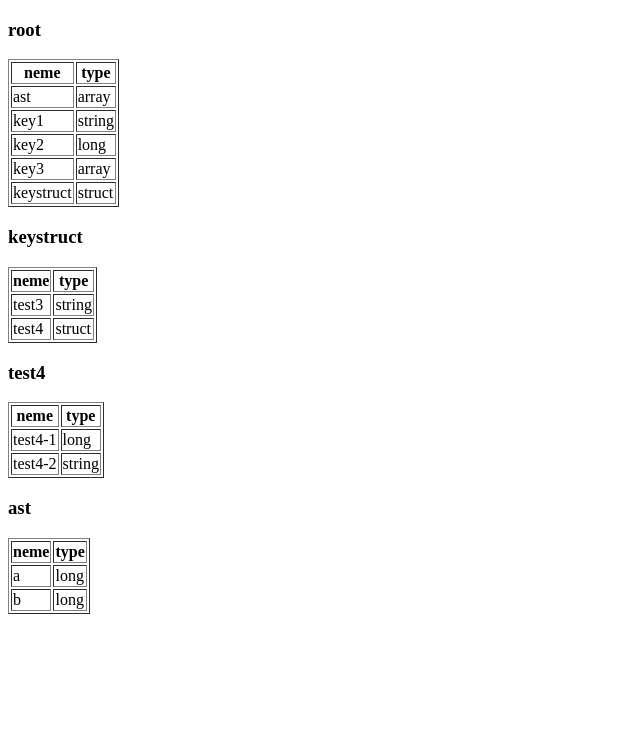
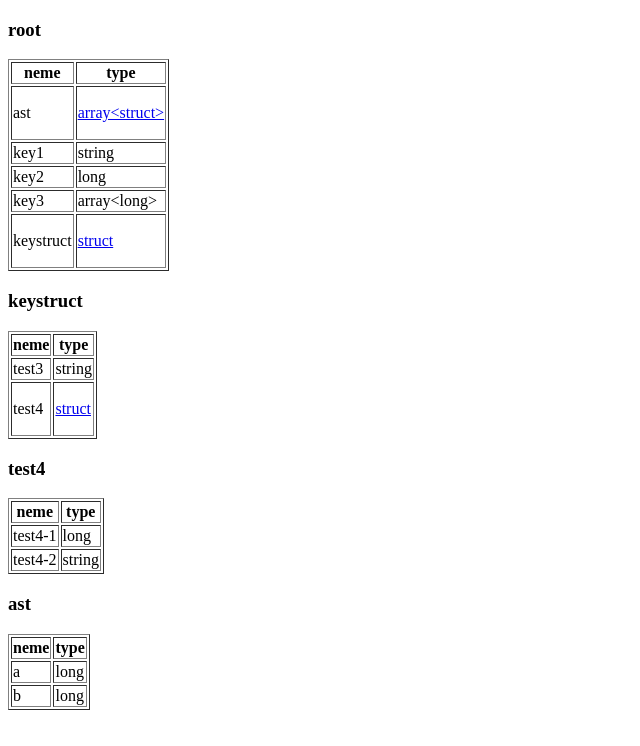
Before and after one commit to nazuna11/parquet2html, a plain HTML site: page index.html in a window 1280 px wide. Shown: the whole page, without its empty margins (0-640 px from the left). Drawn offline with Linux system fonts and the light colour scheme.

Commit message:
[update] link to table

```diff
--- a/index.html
+++ b/index.html
@@ -8,8 +8,7 @@
     </head>
     <body>
 
-        <div id="info">
-        <h3>root</h3>
+        <h3 id="root">root</h3>
         <table border="1">
             <tr>
               <th>neme</th>
@@ -17,7 +16,7 @@
             </tr>
             <tr>
           <td>ast</td>
-      <td>array<struct></td>
+          <td><p><a href="#ast">array&lt;struct&gt;</a></p></td>
         </tr><tr>
       <td>key1</td>
       <td>string</td>
@@ -26,16 +25,14 @@
       <td>long</td>
     </tr><tr>
       <td>key3</td>
-      <td>array<long></td>
+      <td>array&lt;long&gt;</td>
     </tr><tr>
           <td>keystruct</td>
-      <td>struct</td>
+          <td><p><a href="#keystruct">struct</a></p></td>
         </tr>
         </table>
-        </div>
 
-        <div id="info">
-        <h3>keystruct</h3>
+        <h3 id="keystruct">keystruct</h3>
         <table border="1">
             <tr>
               <th>neme</th>
@@ -46,13 +43,11 @@
       <td>string</td>
     </tr><tr>
           <td>test4</td>
-      <td>struct</td>
+          <td><p><a href="#test4">struct</a></p></td>
         </tr>
         </table>
-        </div>
 
-        <div id="info">
-        <h3>test4</h3>
+        <h3 id="test4">test4</h3>
         <table border="1">
             <tr>
               <th>neme</th>
@@ -66,10 +61,8 @@
       <td>string</td>
     </tr>
         </table>
-        </div>
 
-        <div id="info">
-        <h3>ast</h3>
+        <h3 id="ast">ast</h3>
         <table border="1">
             <tr>
               <th>neme</th>
@@ -83,7 +76,6 @@
       <td>long</td>
     </tr>
         </table>
-        </div>
 
     </body>
     </html>
```
Lines whose indentation alone changed are shown as unchanged.
